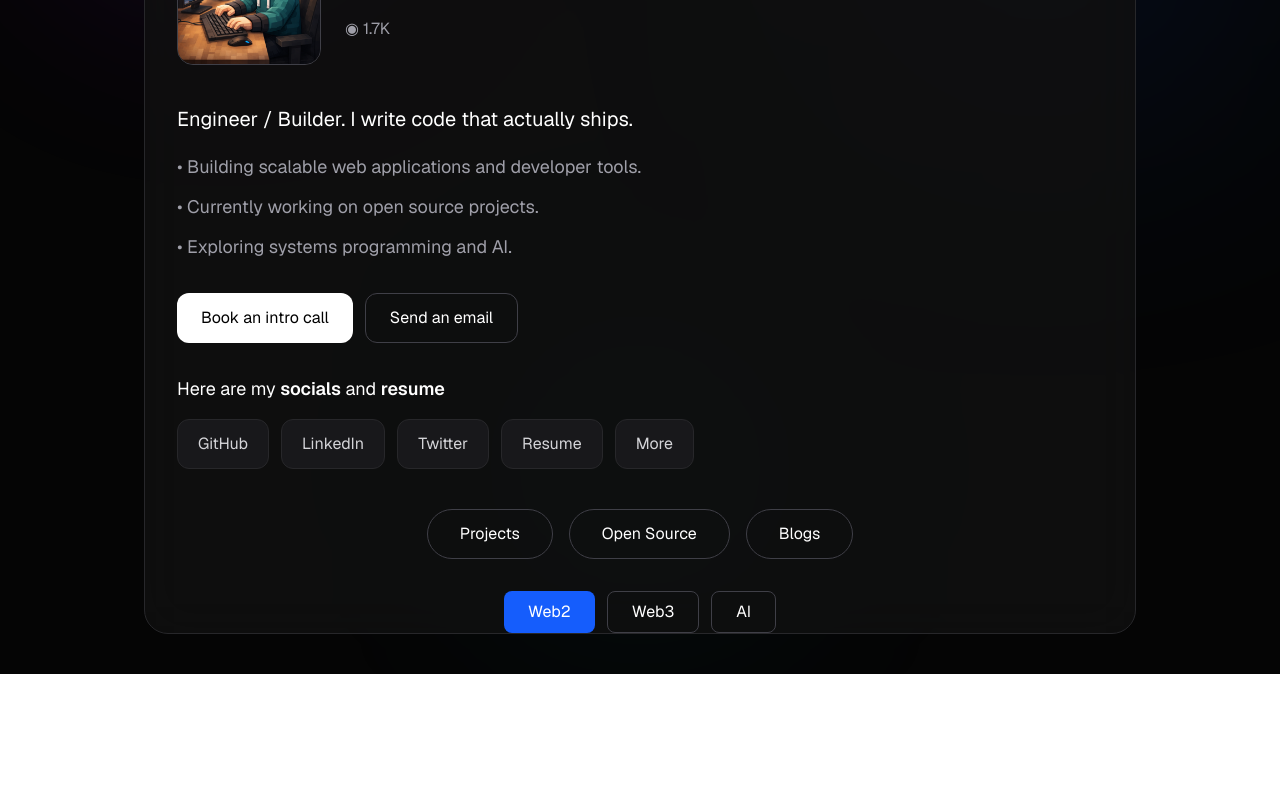
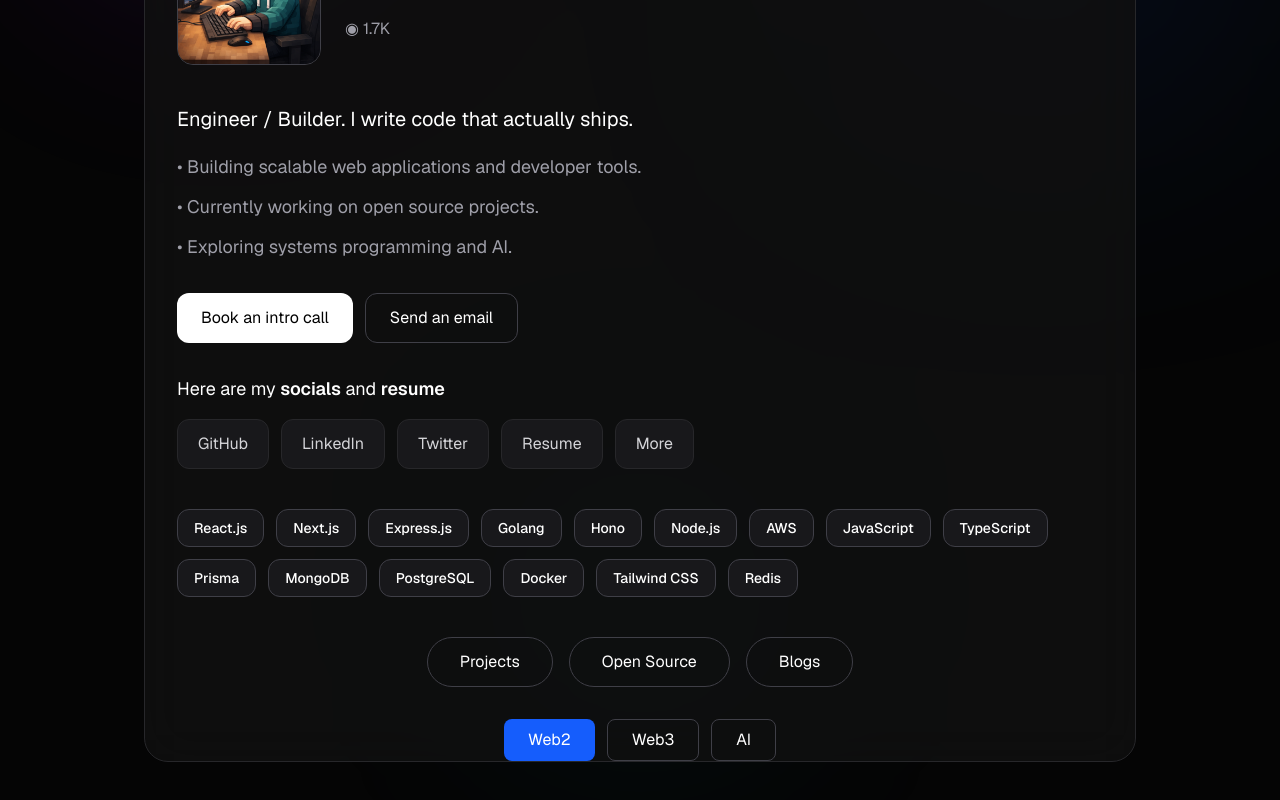
Before and after one commit to Tsaishashanth/Portfolio2.0, a Next.js app: page / in a window 1280 px wide. Shown: the part 408-1208 px from the top of the page. Before the commit the page ends 1082 px from the top, so only its background shows below. Built offline with nearby package versions, Linux system fonts and the light colour scheme.

Commit message:
add frameworks

```diff
--- a/app/page.tsx
+++ b/app/page.tsx
@@ -1,6 +1,7 @@
 import CoverImage from "@/src/components/CoverImage";
 import Profile from "@/src/components/Profile";
 import NavigationTabs from "@/src/components/NavigationTabs";
+import TechStack from "@/src/components/TechStack";
 
 export default function Home() {
   return (
@@ -26,7 +27,11 @@ export default function Home() {
 
           <Profile />
 
+          <TechStack />
+
           <NavigationTabs />
+
+
 
         </div>
 
--- /dev/null
+++ b/src/components/TechStack.tsx
@@ -0,0 +1,38 @@
+export default function TechStack() {
+  const technologies = [
+    "React.js",
+    "Next.js",
+    "Express.js",
+    "Golang",
+    "Hono",
+    "Node.js",
+    "AWS",
+    "JavaScript",
+    "TypeScript",
+    "Prisma",
+    "MongoDB",
+    "PostgreSQL",
+    "Docker",
+    "Tailwind CSS",
+    "Redis",
+  ];
+
+  return (
+    <section className="mt-10 px-8">
+
+      <div className="flex flex-wrap gap-3">
+
+        {technologies.map((tech) => (
+          <div
+            key={tech}
+            className="rounded-xl border border-zinc-700 bg-zinc-900 px-4 py-2 text-sm font-medium text-white"
+          >
+            {tech}
+          </div>
+        ))}
+
+      </div>
+
+    </section>
+  );
+}
```
